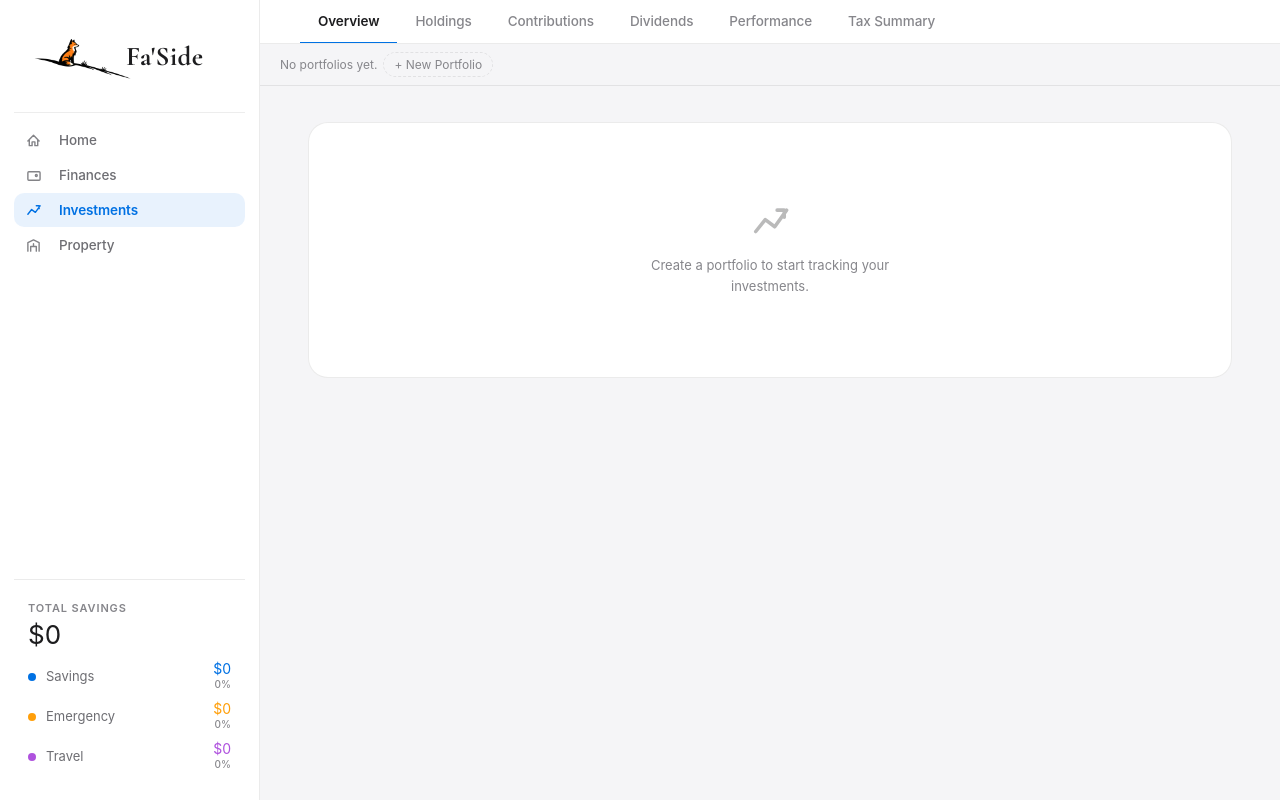
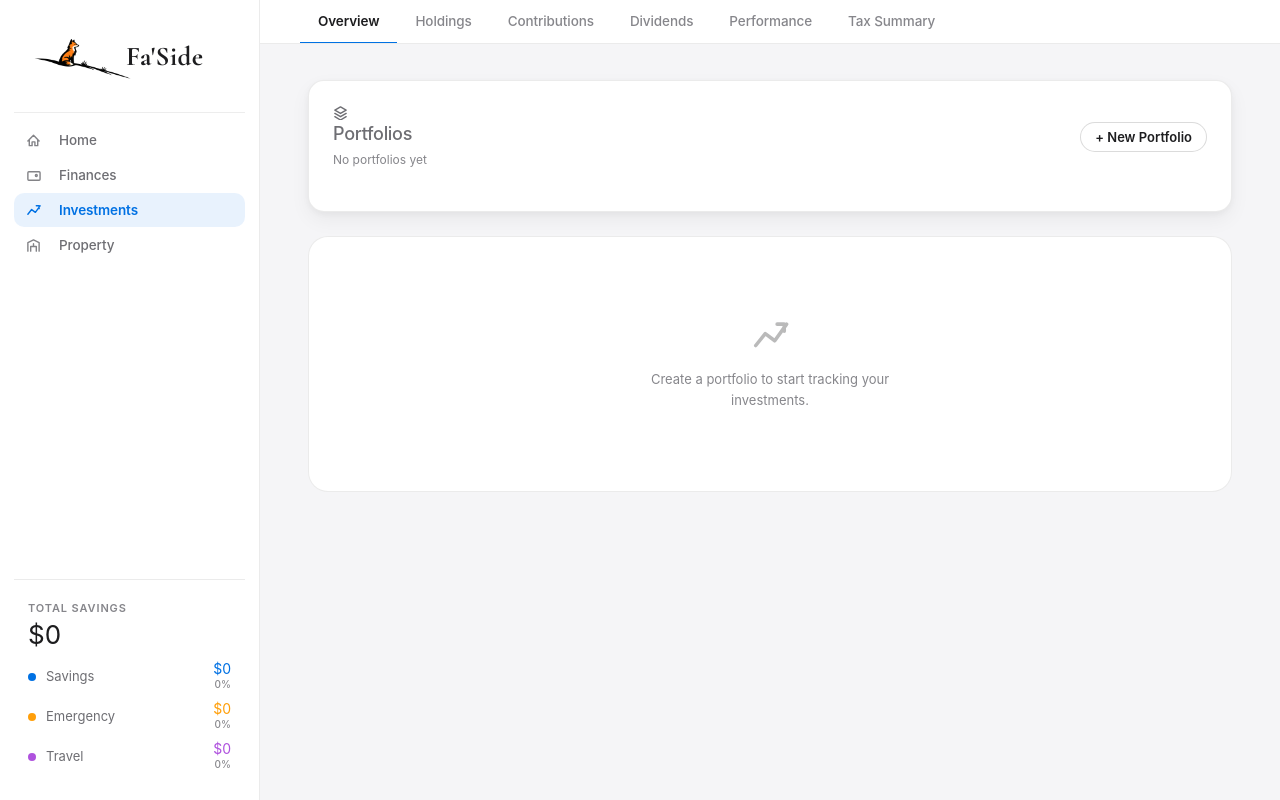
Before and after one commit to howerd-faside/my-budget-app, a React (Vite) app: page / in a window 1280 px wide. Both pictures are taken after a click on the button "Investments". Built offline with nearby package versions, Linux system fonts and the light colour scheme.

Commit message:
Investment portfolio UI changes.

```diff
--- a/src/App.css
+++ b/src/App.css
@@ -1203,6 +1203,10 @@ select.input {
 .btn-primary.btn-green { background: var(--green); }
 .btn-primary.btn-green:hover { background: var(--green); filter: brightness(0.92); }
 
+/* ── BTN-DARK variant ────────────────────────────────────────────────── */
+.btn-primary.btn-dark { background: var(--text); }
+.btn-primary.btn-dark:hover { background: var(--text); filter: brightness(1.2); }
+
 /* ── LOAN CHARTS ─────────────────────────────────────────────────────── */
 .loan-charts-grid {
   display: grid; grid-template-columns: 1fr 1fr; gap: 16px; margin-top: 16px;
@@ -1616,65 +1620,17 @@ select.input {
 }
 
 
-/* ── PORTFOLIO SWITCHER BAR ──────────────────────────────────────────────── */
-.portfolio-bar {
-  display: flex;
-  align-items: center;
-  gap: 6px;
-  padding: 8px 20px;
-  border-bottom: 1px solid var(--sep);
-  background: var(--bg);
-  flex-wrap: wrap;
-  min-height: 40px;
-}
-.portfolio-pill {
-  display: flex;
-  align-items: center;
-  gap: 5px;
-  padding: 4px 10px;
-  border-radius: 20px;
-  border: 1px solid var(--sep);
-  background: transparent;
-  font-size: 12px;
-  font-weight: 500;
-  color: var(--text2);
-  cursor: pointer;
-  transition: background 0.13s, border-color 0.13s, color 0.13s;
-  user-select: none;
-}
-.portfolio-pill:hover { border-color: var(--teal); color: var(--teal); }
-.portfolio-pill.active {
-  background: var(--teal);
-  border-color: var(--teal);
-  color: #fff;
-}
-.portfolio-pill-action {
-  display: flex; align-items: center; justify-content: center;
-  background: none; border: none; cursor: pointer; padding: 0;
-  color: rgba(255,255,255,0.7);
-  border-radius: 3px;
-  transition: color 0.1s;
-  line-height: 1;
-}
-.portfolio-pill-action:hover { color: #fff; }
-.portfolio-pill-action.danger:hover { color: #FF3B30; }
-.portfolio-rename-input {
-  border: none; outline: none; background: transparent;
-  color: #fff; font-size: 12px; font-weight: 500;
-  width: 100px; font-family: var(--font);
-}
-.portfolio-add-btn {
-  background: none; border: 1px dashed var(--sep); border-radius: 20px;
-  padding: 4px 10px; font-size: 12px; color: var(--text3);
-  cursor: pointer; transition: border-color 0.13s, color 0.13s;
-  font-family: var(--font);
-}
-.portfolio-add-btn:hover { border-color: var(--teal); color: var(--teal); }
-.portfolio-new-input {
-  border: 1px solid var(--teal); border-radius: 20px;
-  padding: 4px 10px; font-size: 12px; color: var(--text1);
-  background: var(--card); outline: none; font-family: var(--font);
-  width: 140px;
+/* ── Portfolio selector extras ───────────────────────────────────────────── */
+.prop-sel-rename-input {
+  background: none; border: none; outline: none;
+  font-size: 13px; font-weight: 600; color: var(--teal);
+  font-family: var(--font); flex: 1; min-width: 80px;
+}
+.prop-sel-creating { min-width: 150px; }
+.prop-sel-new-input {
+  background: none; border: none; outline: none;
+  font-size: 13px; font-weight: 600; color: var(--text);
+  font-family: var(--font); width: 100%;
 }
 
 /* ── Validation ──────────────────────────────────────────────────────────── */
--- a/src/App.jsx
+++ b/src/App.jsx
@@ -25,6 +25,7 @@ import InvestmentTaxSummary from './pages/investments/InvestmentTaxSummary';
 import { getPortfolioDependents, cascadeDeletePortfolio, portfolioDeleteMessage } from './utils/cascade';
 import DataManagement from './components/DataManagement';
 import Icon from './components/Icon';
+import { Card, SectionHeader } from './components/ui';
 import fasideLogo from './assets/faside-logo.png';
 import './App.css';
 
@@ -77,10 +78,10 @@ function PortfolioBar() {
   const portfolios = investmentPortfolios || [];
   const selectedId = selectedPortfolioId;
 
-  const [creating,    setCreating]    = useState(false);
-  const [newName,     setNewName]     = useState('');
-  const [renamingId,  setRenamingId]  = useState(null);
-  const [renameText,  setRenameText]  = useState('');
+  const [creating,   setCreating]   = useState(false);
+  const [newName,    setNewName]    = useState('');
+  const [renamingId, setRenamingId] = useState(null);
+  const [renameText, setRenameText] = useState('');
   const inputRef  = useRef(null);
   const renameRef = useRef(null);
 
@@ -92,8 +93,7 @@ function PortfolioBar() {
     const name = newName.trim();
     if (!name) { setCreating(false); return; }
     const id = crypto.randomUUID();
-    const newPortfolios = [...portfolios, { id, name, createdAt: today() }];
-    setInvestment('investmentPortfolios', newPortfolios);
+    setInvestment('investmentPortfolios', [...portfolios, { id, name, createdAt: today() }]);
     setInvestment('selectedPortfolioId', id);
     setCreating(false);
   };
@@ -120,30 +120,39 @@ function PortfolioBar() {
     mergeInvestment(cascadeDeletePortfolio(invState, id));
   };
 
-  if (portfolios.length === 0 && !creating) {
-    return (
-      <div className="portfolio-bar">
-        <span style={{ fontSize: 12, color: 'var(--text3)' }}>No portfolios yet.</span>
-        <button className="portfolio-add-btn" onClick={startCreate}>+ New Portfolio</button>
-      </div>
-    );
-  }
+  const selPortfolio = portfolios.find(p => p.id === selectedId);
 
   return (
-    <div className="portfolio-bar">
+    <Card variant="section" style={{ marginBottom: 24 }}>
+      <SectionHeader
+        title={<><Icon name="layers" size={15} /> Portfolios</>}
+        subtitle={
+          portfolios.length === 0
+            ? 'No portfolios yet'
+            : `${portfolios.length} ${portfolios.length === 1 ? 'portfolio' : 'portfolios'} · click to select`
+        }
+        actions={
+          <button className="btn-ghost small" onClick={startCreate}>+ New Portfolio</button>
+        }
+      />
+
+      {(portfolios.length > 0 || creating) && (
+        <div className="prop-selector">
           {portfolios.map(p => {
-        const isActive   = p.id === selectedId;
+            const holdingCount = (investments || []).filter(i => i.portfolioId === p.id).length;
+            const isSelected = p.id === selectedId;
             const isRenaming = renamingId === p.id;
             return (
               <div
                 key={p.id}
-            className={`portfolio-pill ${isActive ? 'active' : ''}`}
+                className={`prop-sel-item${isSelected ? ' selected' : ''}`}
                 onClick={() => !isRenaming && setInvestment('selectedPortfolioId', p.id)}
               >
+                <div style={{ display: 'flex', alignItems: 'flex-start', gap: 4 }}>
                   {isRenaming ? (
                     <input
                       ref={renameRef}
-                className="portfolio-rename-input"
+                      className="prop-sel-rename-input"
                       value={renameText}
                       onChange={e => setRenameText(e.target.value)}
                       onBlur={confirmRename}
@@ -151,46 +160,46 @@ function PortfolioBar() {
                       onClick={e => e.stopPropagation()}
                     />
                   ) : (
-              <span>{p.name}</span>
+                    <span
+                      className="prop-sel-name"
+                      title="Click to rename"
+                      onClick={e => { e.stopPropagation(); startRename(p); }}
+                      style={{ cursor: 'text' }}
+                    >{p.name}</span>
                   )}
-            {isActive && !isRenaming && (
-              <>
+                  {portfolios.length > 1 && !isRenaming && (
                     <button
-                  className="portfolio-pill-action"
-                  title="Rename"
-                  onClick={e => { e.stopPropagation(); startRename(p); }}
-                >
-                  <Icon name="pencil" size={9} />
-                </button>
-                {portfolios.length > 1 && (
-                  <button
-                    className="portfolio-pill-action danger"
+                      className="btn-icon small danger prop-sel-del"
                       title="Delete portfolio"
                       onClick={e => { e.stopPropagation(); deletePortfolio(p.id); }}
                     >
-                    <Icon name="trash" size={9} />
+                      <Icon name="trash" size={11} />
                     </button>
                   )}
-              </>
-            )}
+                </div>
+                <div className="prop-sel-meta">
+                  <span className="tag">{holdingCount} {holdingCount === 1 ? 'holding' : 'holdings'}</span>
+                </div>
               </div>
             );
           })}
 
-      {creating ? (
+          {creating && (
+            <div className="prop-sel-item prop-sel-creating">
               <input
                 ref={inputRef}
-          className="portfolio-new-input"
+                className="prop-sel-new-input"
                 placeholder="Portfolio name…"
                 value={newName}
                 onChange={e => setNewName(e.target.value)}
                 onBlur={confirmCreate}
                 onKeyDown={e => { if (e.key === 'Enter') confirmCreate(); if (e.key === 'Escape') setCreating(false); }}
               />
-      ) : (
-        <button className="portfolio-add-btn" onClick={startCreate}>+ New</button>
+            </div>
           )}
         </div>
+      )}
+    </Card>
   );
 }
 
@@ -347,12 +356,10 @@ function Shell() {
           </div>
         )}
 
-        {/* Portfolio switcher (investments only) */}
-        {section === 'investments' && <PortfolioBar />}
-
         {/* Page content */}
         <main className="main-content">
           <div className="content-wrap">
+            {section === 'investments' && <PortfolioBar />}
             <div key={animKey} className={`page-anim ${animClass}`}>
               <ErrorBoundary key={tab} label={currentTabs.find(t => t.id === tab)?.label}>
                 {section === 'home' ? <DataManagement /> : renderPage()}
```
Lines whose indentation alone changed are shown as unchanged.
